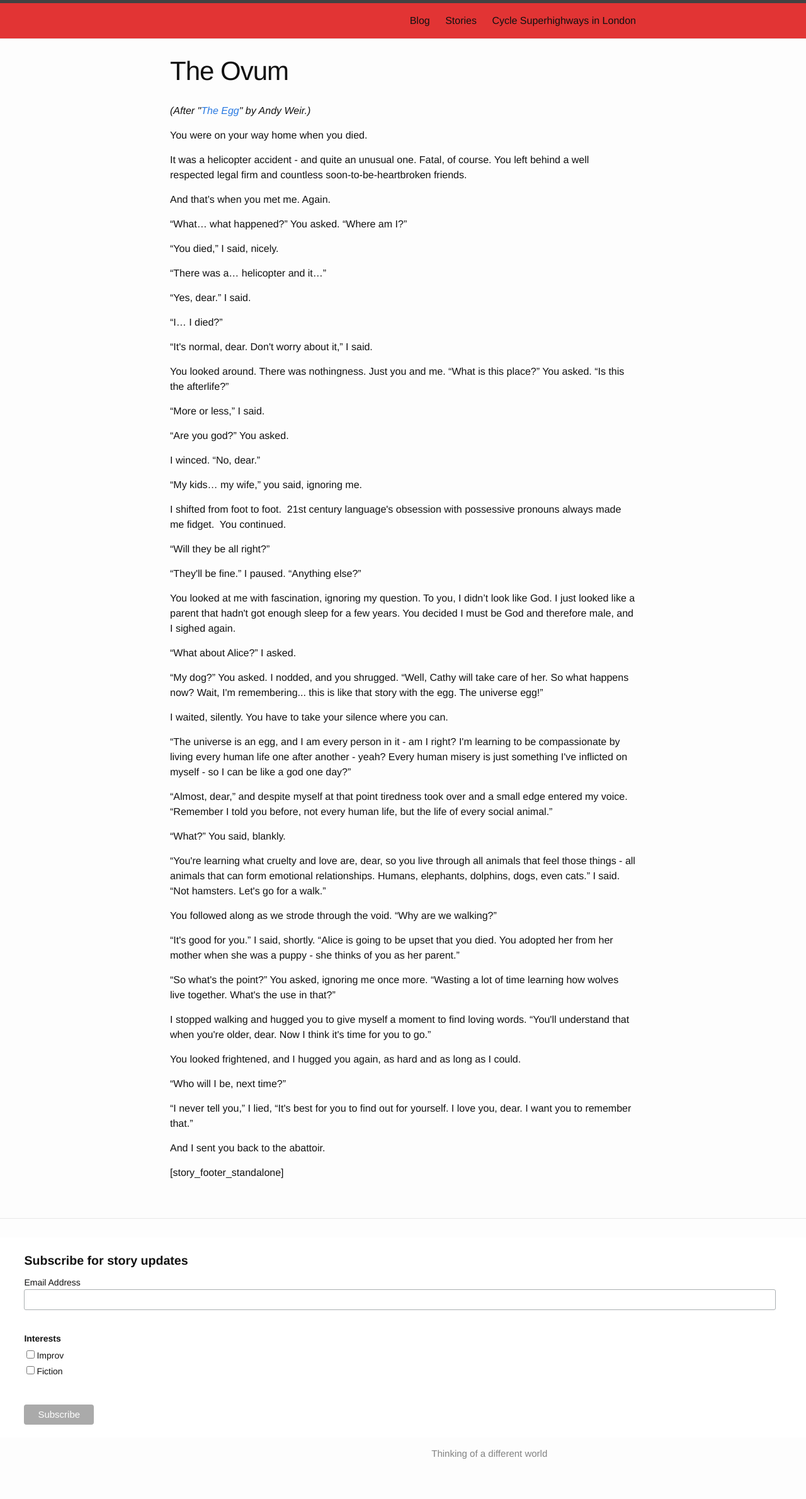
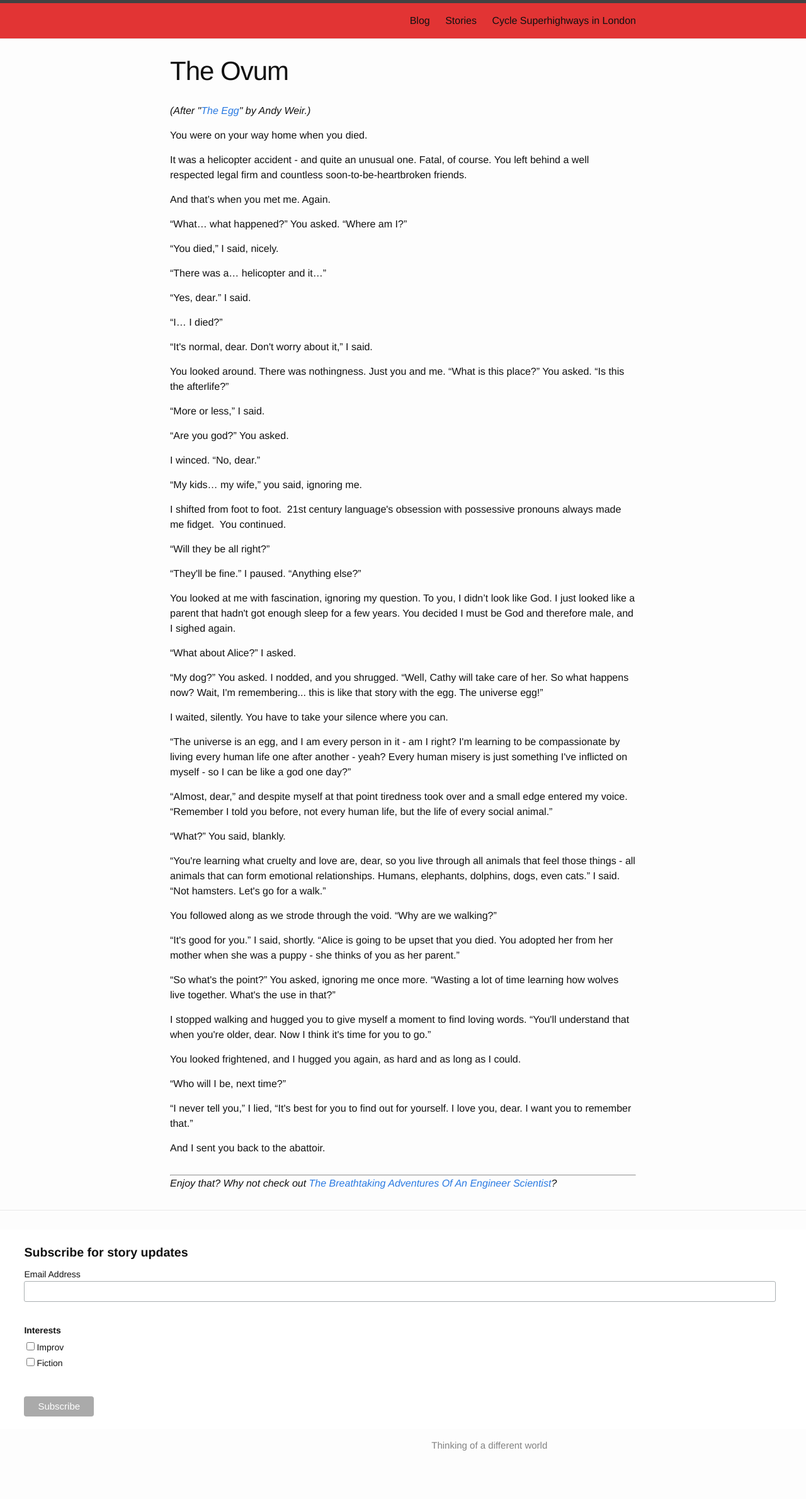
Before and after one commit to CaraJDonnelly/CaraJDonnelly.github.io, a Jekyll site: the page built from stories/the-ovum/index.html, in a window 1280 px wide. Shown: the whole page at 63% size. Built offline with Jekyll 4.4.1, drawn with Linux system fonts in a browser that asks for light colours.

Commit message:
Add standalone story footer.

```diff
--- /dev/null
+++ b/_includes/standalone_footer.html
@@ -0,0 +1,3 @@
+<hr />
+
+<div class="standalone-footer">Enjoy that? Why not check out <a href="/stories/breathtaking-adventures/a-sunken-temple/a-scientific-break-in/">The Breathtaking Adventures Of An Engineer Scientist</a>?</div>
--- /dev/null
+++ b/_includes/standalone_story_link.html
@@ -0,0 +1,3 @@
+<a href="/{{ site.baseurl }}stories/{{ include.link_standalone_story_id }}">
+{{ include.link_standalone_story_title }}
+</a>
--- /dev/null
+++ b/_layouts/standalone.html
@@ -0,0 +1,16 @@
+---
+layout: default
+---
+<article class="post">
+
+  <header class="post-header">
+    <h1 class="post-title">{{ page.title }}</h1>
+  </header>
+
+  <div class="post-content">
+    {{ content }}
+  </div>
+
+</article>
+
+{% include standalone_footer.html %}
--- a/_sass/_layout.scss
+++ b/_sass/_layout.scss
@@ -266,3 +266,11 @@
 p.blurb {
   font-style: italic;
 }
+
+/**
+ * Standalone
+ */
+
+.standalone-footer {
+  font-style: italic;
+}
--- a/stories/the-ovum/index.html
+++ b/stories/the-ovum/index.html
@@ -54,7 +54,6 @@ author:
 <p>And I sent you back to the abattoir.</p>
 </div>
 <div class="field-item even">
-<p>[story_footer_standalone]</p>
 </div>
 </div>
 </div>
```
Also changed, not shown: other parts of stories/the-ovum/index.html (+1 -1 lines).
